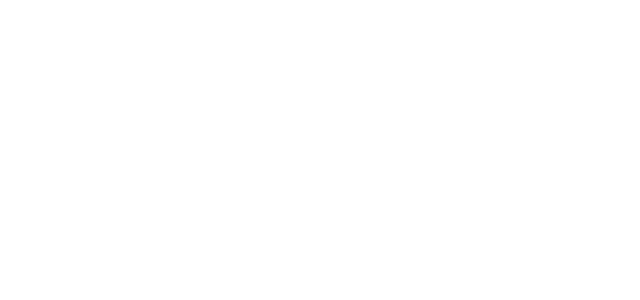
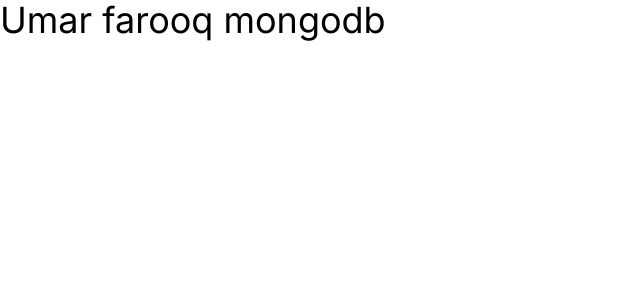
Before and after one commit to Umar-Farooq-217/firebase, a Next.js app: page /mongo in a window 1280 px wide. Shown: the top 300 px of the page, without its empty margins (0-640 px from the left). Built offline with nearby package versions, Linux system fonts and the light colour scheme.

Commit message:
firebase

```diff
--- a/app/mongo/page.js
+++ b/app/mongo/page.js
@@ -3,6 +3,7 @@
 export default function page() {
   return (
     <div>
+        <p className="text-4xl">Umar farooq mongodb</p>
 
     </div>
   )
```
